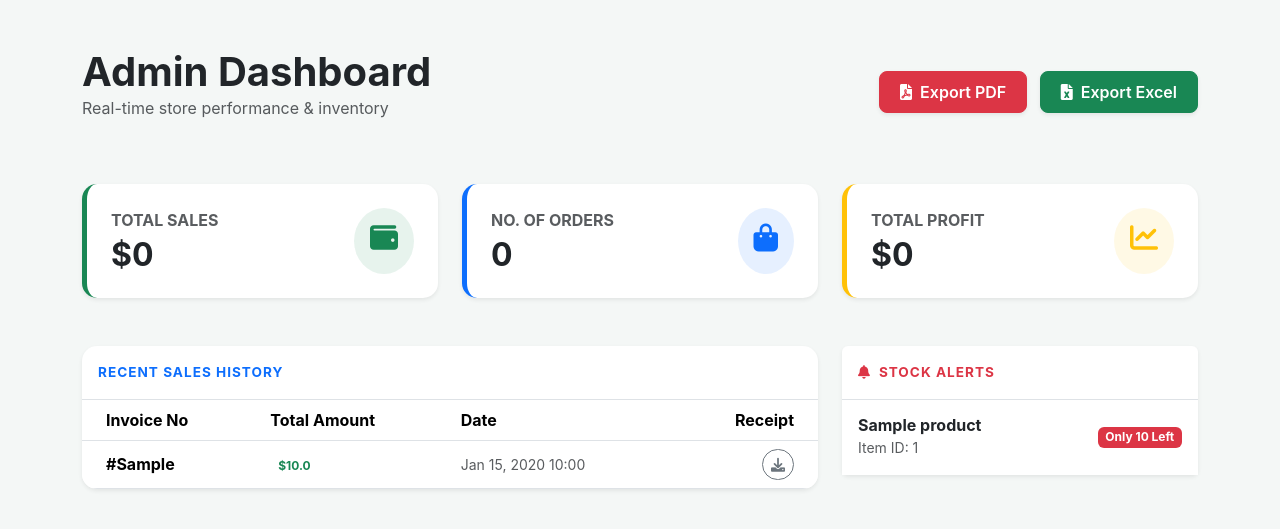
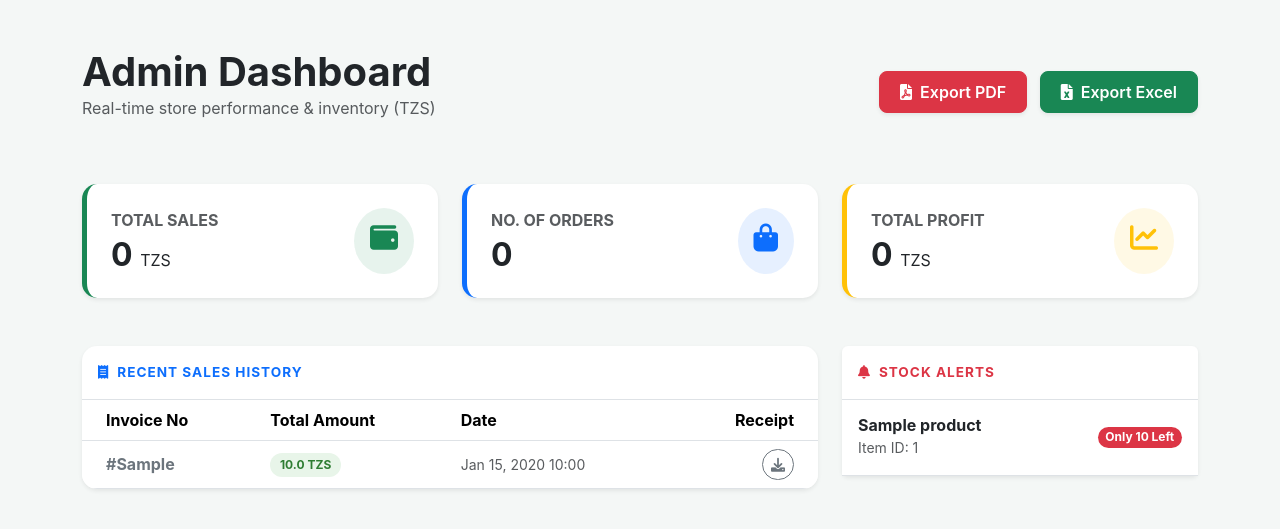
Before and after one commit to Hero-0819/pos_system, a Django app: page /dashboard/ in a window 1280 px wide. Shown: the top 529 px of the page. Run offline with Django 5.2, Linux system fonts and the light colour scheme; a user stored in the database is signed in; tables that the repository leaves empty hold one stand-in row (values such as "Sample post").

Commit message:
Modify dashboard to show TZS currency and enhance styles
Updated dashboard to display currency in TZS and improved styling for stock alerts.

```diff
--- a/templates/dashboard.html
+++ b/templates/dashboard.html
@@ -6,7 +6,6 @@
     <title>Admin Dashboard | Shujaa Store</title>
 
     <link href="https://cdn.jsdelivr.net/npm/bootstrap@5.3.3/dist/css/bootstrap.min.css" rel="stylesheet">
-
     <link rel="stylesheet" href="https://cdnjs.cloudflare.com/ajax/libs/font-awesome/6.0.0/css/all.min.css">
 
     <style>
@@ -44,6 +43,12 @@
             padding: 8px 20px;
             font-weight: 600;
         }
+        /* Custom badge for TZS currency */
+        .badge-tzs {
+            background-color: #e8f5e9;
+            color: #2e7d32;
+            padding: 0.5em 0.8em;
+        }
     </style>
 </head>
 <body>
@@ -52,7 +57,7 @@
     <div class="row mb-5 align-items-center">
         <div class="col-md-6">
             <h1 class="fw-bold text-dark mb-0">Admin Dashboard</h1>
-            <p class="text-muted">Real-time store performance & inventory</p>
+            <p class="text-muted">Real-time store performance & inventory (TZS)</p>
         </div>
         <div class="col-md-6 text-md-end">
             <a href="/report/pdf/" class="btn btn-danger btn-report shadow-sm me-2">
@@ -71,7 +76,7 @@
                     <div class="d-flex justify-content-between">
                         <div>
                             <p class="text-muted mb-1 fw-bold">TOTAL SALES</p>
-                            <h2 class="mb-0 fw-bold">${{ total_sales }}</h2>
+                            <h2 class="mb-0 fw-bold text-dark">{{ total_sales }} <small class="fs-6 fw-normal">TZS</small></h2>
                         </div>
                         <div class="bg-success bg-opacity-10 p-3 rounded-circle">
                             <i class="fas fa-wallet text-success fs-3"></i>
@@ -87,7 +92,7 @@
                     <div class="d-flex justify-content-between">
                         <div>
                             <p class="text-muted mb-1 fw-bold">NO. OF ORDERS</p>
-                            <h2 class="mb-0 fw-bold">{{ number_of_sales }}</h2>
+                            <h2 class="mb-0 fw-bold text-dark">{{ number_of_sales }}</h2>
                         </div>
                         <div class="bg-primary bg-opacity-10 p-3 rounded-circle">
                             <i class="fas fa-shopping-bag text-primary fs-3"></i>
@@ -103,7 +108,7 @@
                     <div class="d-flex justify-content-between">
                         <div>
                             <p class="text-muted mb-1 fw-bold">TOTAL PROFIT</p>
-                            <h2 class="mb-0 fw-bold">${{ profit }}</h2>
+                            <h2 class="mb-0 fw-bold text-dark">{{ profit }} <small class="fs-6 fw-normal">TZS</small></h2>
                         </div>
                         <div class="bg-warning bg-opacity-10 p-3 rounded-circle">
                             <i class="fas fa-chart-line text-warning fs-3"></i>
@@ -117,8 +122,8 @@
     <div class="row">
         <div class="col-lg-8 mb-4">
             <div class="card border-0 shadow-sm table-container">
-                <div class="card-header border-bottom py-3">
-                    <span class="text-primary">Recent Sales History</span>
+                <div class="card-header border-bottom py-3 text-primary">
+                    <i class="fas fa-receipt me-2"></i>Recent Sales History
                 </div>
                 <div class="card-body p-0">
                     <div class="table-responsive">
@@ -134,8 +139,8 @@
                             <tbody>
                                 {% for s in recent_sales %}
                                 <tr>
-                                    <td class="ps-4 fw-bold">#{{ s.invoice_no }}</td>
-                                    <td><span class="badge bg-soft-success text-success fw-bold">${{ s.total }}</span></td>
+                                    <td class="ps-4 fw-bold text-secondary">#{{ s.invoice_no }}</td>
+                                    <td><span class="badge badge-tzs rounded-pill fw-bold">{{ s.total }} TZS</span></td>
                                     <td class="text-muted small">{{ s.created_at|date:"M d, Y H:i" }}</td>
                                     <td class="text-end pe-4">
                                         <a href="{% url 'download_receipt' s.id %}" class="btn btn-sm btn-outline-secondary rounded-pill">
@@ -145,7 +150,7 @@
                                 </tr>
                                 {% empty %}
                                 <tr>
-                                    <td colspan="4" class="text-center py-5 text-muted">No transactions found</td>
+                                    <td colspan="4" class="text-center py-5 text-muted">No transactions found today</td>
                                 </tr>
                                 {% endfor %}
                             </tbody>
@@ -157,18 +162,18 @@
 
         <div class="col-lg-4 mb-4">
             <div class="card border-0 shadow-sm">
-                <div class="card-header border-bottom py-3">
-                    <span class="text-danger"><i class="fas fa-bell me-2"></i>Stock Alerts</span>
+                <div class="card-header border-bottom py-3 text-danger">
+                    <i class="fas fa-bell me-2"></i>Stock Alerts
                 </div>
                 <div class="card-body p-0">
                     <div class="list-group list-group-flush">
                         {% for p in low_stock_products %}
-                        <div class="list-group-item d-flex justify-content-between align-items-center py-3">
+                        <div class="list-group-item d-flex justify-content-between align-items-center py-3 border-0 border-bottom">
                             <div>
                                 <h6 class="mb-0 fw-bold">{{ p.name }}</h6>
                                 <small class="text-muted">Item ID: {{ p.id }}</small>
                             </div>
-                            <span class="badge bg-danger">Only {{ p.stock }} Left</span>
+                            <span class="badge bg-danger rounded-pill">Only {{ p.stock }} Left</span>
                         </div>
                         {% empty %}
                         <div class="text-center py-5">
```
